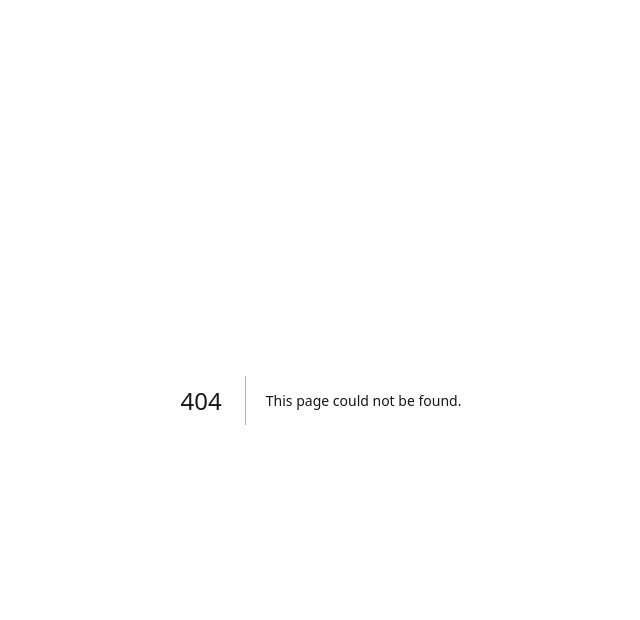
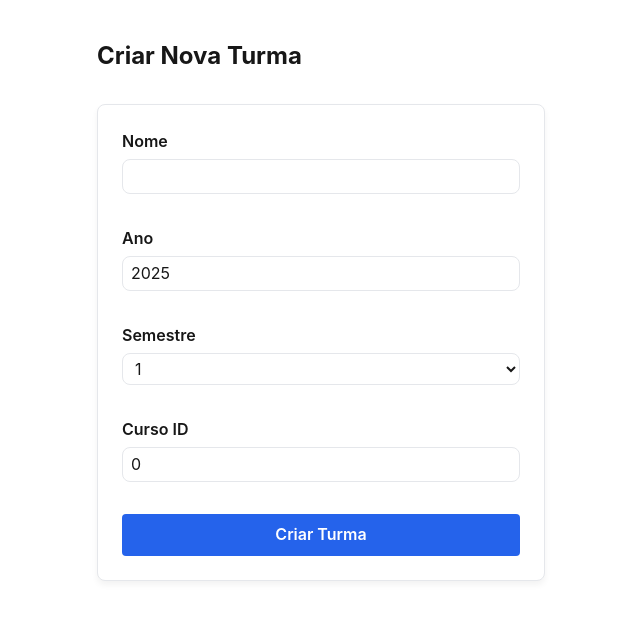
Before and after one commit to iKosMooh/Sistema-Academico-FATEC, a Next.js app: page /pages/admin/turma/create in a window 1280 px wide. Before the commit this address had no page. Shown: the top 620 px of the page, without its empty margins (319-959 px from the left). Built offline with nearby package versions, Linux system fonts and the light colour scheme.

Commit message:
Adicionar página para criação de nova turma com formulário e validação

```diff
--- /dev/null
+++ b/src/app/pages/admin/turma/create/page.tsx
@@ -0,0 +1,123 @@
+"use client";
+import { useState } from 'react';
+
+interface Turma {
+    nome: string;
+    ano: number;
+    semestre: number;
+    cursoId: number;
+}
+
+export default function CreateTurmaPage() {
+    const [form, setForm] = useState<Turma>({
+        nome: '',
+        ano: new Date().getFullYear(),
+        semestre: 1,
+        cursoId: 0,
+    });
+    const [loading, setLoading] = useState(false);
+    const [success, setSuccess] = useState(false);
+    const [error, setError] = useState<string | null>(null);
+
+    const handleChange = (e: React.ChangeEvent<HTMLInputElement | HTMLSelectElement>) => {
+        const { name, value } = e.target;
+        setForm((prev) => ({
+            ...prev,
+            [name]: name === 'ano' || name === 'semestre' || name === 'cursoId' ? Number(value) : value,
+        }));
+    };
+
+    const handleSubmit = async (e: React.FormEvent) => {
+        e.preventDefault();
+        setLoading(true);
+        setError(null);
+        setSuccess(false);
+
+        try {
+            const res = await fetch('/api/crud/turma', {
+                method: 'POST',
+                headers: { 'Content-Type': 'application/json' },
+                body: JSON.stringify(form),
+            });
+
+            if (!res.ok) {
+                throw new Error('Erro ao criar turma');
+            }
+
+            setSuccess(true);
+            setForm({
+                nome: '',
+                ano: new Date().getFullYear(),
+                semestre: 1,
+                cursoId: 0,
+            });
+        } catch (err: any) {
+            setError(err.message || 'Erro desconhecido');
+        } finally {
+            setLoading(false);
+        }
+    };
+
+    return (
+        <div className="max-w-md mx-auto mt-10">
+            <h1 className="text-2xl font-bold mb-4">Criar Nova Turma</h1>
+            <form onSubmit={handleSubmit} className="space-y-4">
+                <div>
+                    <label className="block mb-1">Nome</label>
+                    <input
+                        type="text"
+                        name="nome"
+                        value={form.nome}
+                        onChange={handleChange}
+                        required
+                        className="border px-2 py-1 w-full"
+                    />
+                </div>
+                <div>
+                    <label className="block mb-1">Ano</label>
+                    <input
+                        type="number"
+                        name="ano"
+                        value={form.ano}
+                        onChange={handleChange}
+                        required
+                        className="border px-2 py-1 w-full"
+                    />
+                </div>
+                <div>
+                    <label className="block mb-1">Semestre</label>
+                    <select
+                        name="semestre"
+                        value={form.semestre}
+                        onChange={handleChange}
+                        required
+                        className="border px-2 py-1 w-full"
+                    >
+                        <option value={1}>1</option>
+                        <option value={2}>2</option>
+                    </select>
+                </div>
+                <div>
+                    <label className="block mb-1">Curso ID</label>
+                    <input
+                        type="number"
+                        name="cursoId"
+                        value={form.cursoId}
+                        onChange={handleChange}
+                        required
+                        className="border px-2 py-1 w-full"
+                    />
+                </div>
+                <button
+                    type="submit"
+                    disabled={loading}
+                    className="bg-blue-600 text-white px-4 py-2 rounded"
+                >
+                    {loading ? 'Salvando...' : 'Criar Turma'}
+                </button>
+                {success && <p className="text-green-600">Turma criada com sucesso!</p>}
+                {error && <p className="text-red-600">{error}</p>}
+            </form>
+        </div>
+    );
+}
```
